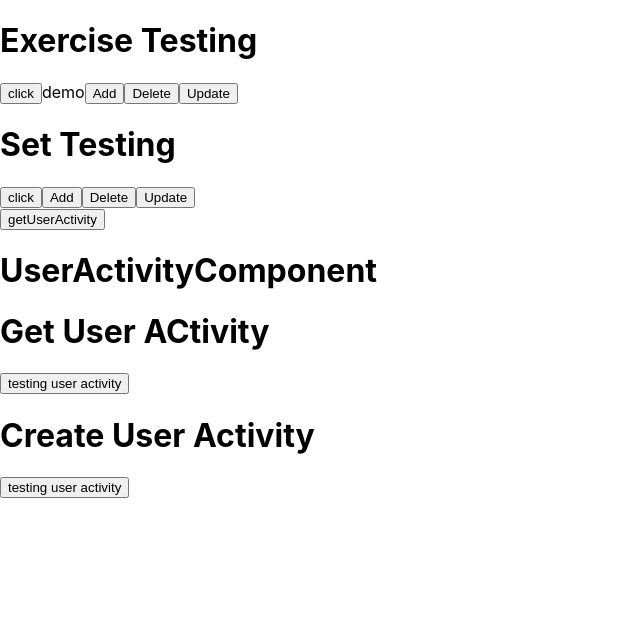
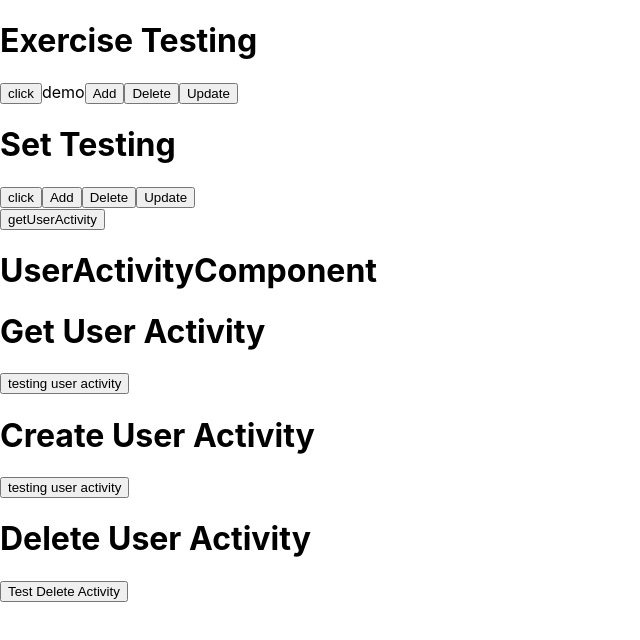
Before and after one commit to jyang3927/workoutbuddy-frontend, a React (Create React App) app: page /favorites/routines in a window 1280 px wide. Shown: the top 640 px of the page, without its empty margins (0-640 px from the left). Built offline with nearby package versions, Linux system fonts and the light colour scheme; no server answers.

Commit message:
added delete test

```diff
--- a/src/testing/TestingUserAct.tsx
+++ b/src/testing/TestingUserAct.tsx
@@ -1,44 +1,86 @@
 import { useState } from "react";
 import { UserActivity } from "../models/UserActivity";
-import { createUserActivity, getUserActivityByDate } from "../services/dataBase/dbUserActivityService";
+import {
+  createUserActivity,
+  getUserActivityByDate,
+  deleteUserActivity,
+} from "../services/dataBase/dbUserActivityService";
 
 export function TestingUserActivity() {
-
   let dateTest = new Date();
 
-    const [userActivityTest, setUserActivityTest] = useState<UserActivity[] | null>([]);
-    const [newActivityTest, setNewActivityTest] = useState<UserActivity>({uId: "demo", date:dateTest , routines: [], workedOut: false
+  const [userActivityTest, setUserActivityTest] = useState<
+    UserActivity[] | null
+  >([]);
+  const [newActivityTest, setNewActivityTest] = useState<UserActivity>({
+    uId: "demo",
+    date: dateTest,
+    routines: [],
+    workedOut: false,
   });
-
-        console.log(dateTest)
-    const getUserActivityTesting = async(month:Date) => {
+  const [activityIdForDeletion, setActivityIdForDeletion] = useState<
+    string | null
+  >(null);
+  console.log(dateTest);
+  const getUserActivityTesting = async (month: Date) => {
     let yearDate = month.getFullYear();
-        console.log("year", yearDate)
-        let monthDate = (month.getMonth()) + 1;
-        console.log("month", monthDate)
-
+    console.log("year", yearDate);
+    let monthDate = month.getMonth() + 1;
+    console.log("month", monthDate);
 
     let response = await getUserActivityByDate(yearDate, monthDate, null);
     console.log("service response", response);
-        setUserActivityTest(response)
-        console.log(userActivityTest)
-    }
+    setUserActivityTest(response);
+    console.log(userActivityTest);
+  };
 
-    const createUserActivityTesting = async(newActivity:UserActivity) => {
+  const createUserActivityTesting = async (newActivity: UserActivity) => {
     let response = await createUserActivity(newActivity);
     console.log("Response from testing", response);
     setNewActivityTest(response);
+  };
+  const deleteUserActivityTesting = async () => {
+    if (activityIdForDeletion) {
+      try {
+        await deleteUserActivity(activityIdForDeletion);
+        console.log(`Activity with ID ${activityIdForDeletion} deleted`);
+        setActivityIdForDeletion(null);
+      } catch (error) {
+        console.error("Deletion failed:", error);
       }
+    } else {
+      console.log("No activity ID specified for deletion.");
+    }
+  };
 
-    return(
+  return (
     <div>
-            <h1>Get User ACtivity</h1>
-            <button onClick={()=> getUserActivityTesting(dateTest)}>testing user activity</button>
+      <h1>Get User Activity</h1>
+      <button onClick={() => getUserActivityTesting(dateTest)}>
+        testing user activity
+      </button>
 
       <h1>Create User Activity</h1>
-            <button onClick={()=> createUserActivityTesting({uId:"createUser",date:dateTest, routines:[], workedOut: true })}>testing user activity</button>
+      <button
+        onClick={() =>
+          createUserActivityTesting({
+            uId: "createUser",
+            date: dateTest,
+            routines: [],
+            workedOut: true,
+          })
+        }
+      >
+        testing user activity
+      </button>
+      <h1>Delete User Activity</h1>
+      <button onClick={() => deleteUserActivityTesting()}>
+        Test Delete Activity
+      </button>
+      {newActivityTest && newActivityTest._id && (
+        <p>New activity ID: {newActivityTest._id}</p>
+      )}
       {newActivityTest._id}
     </div>
-
-    )
+  );
 }
```
Lines whose indentation alone changed are shown as unchanged.
